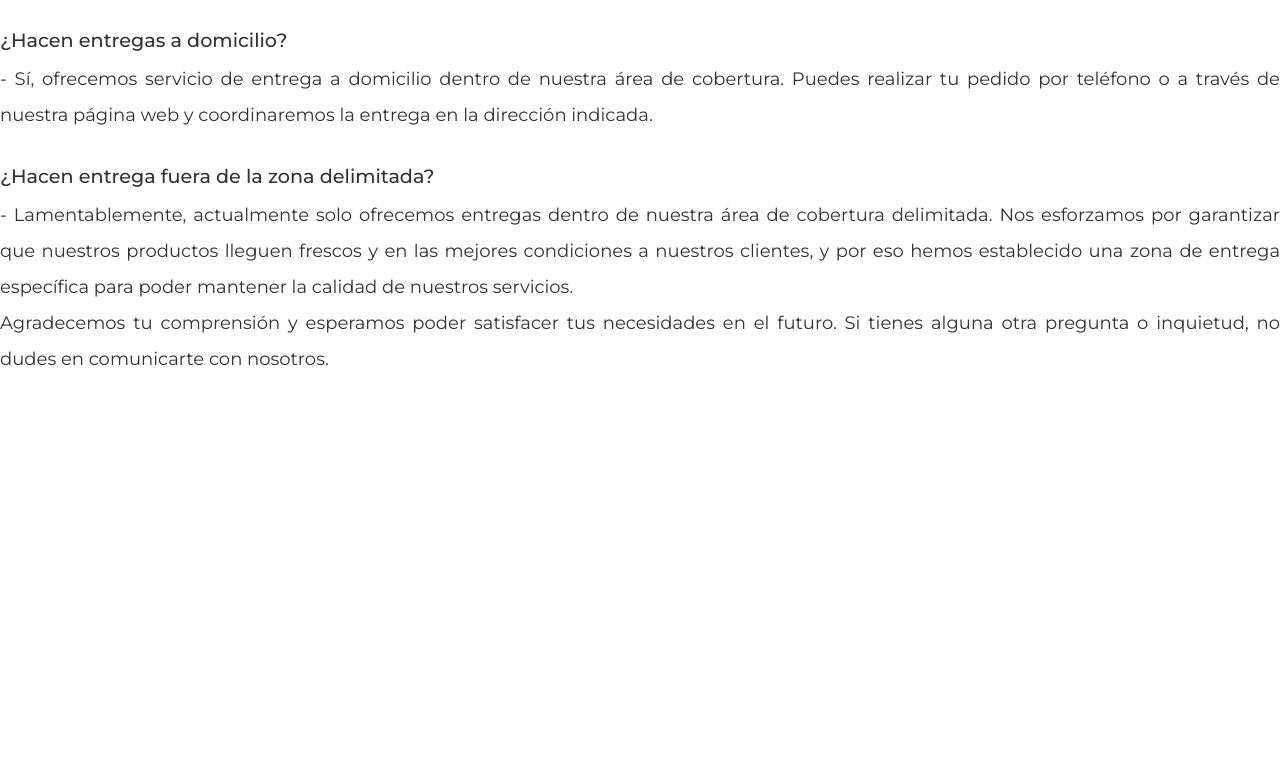
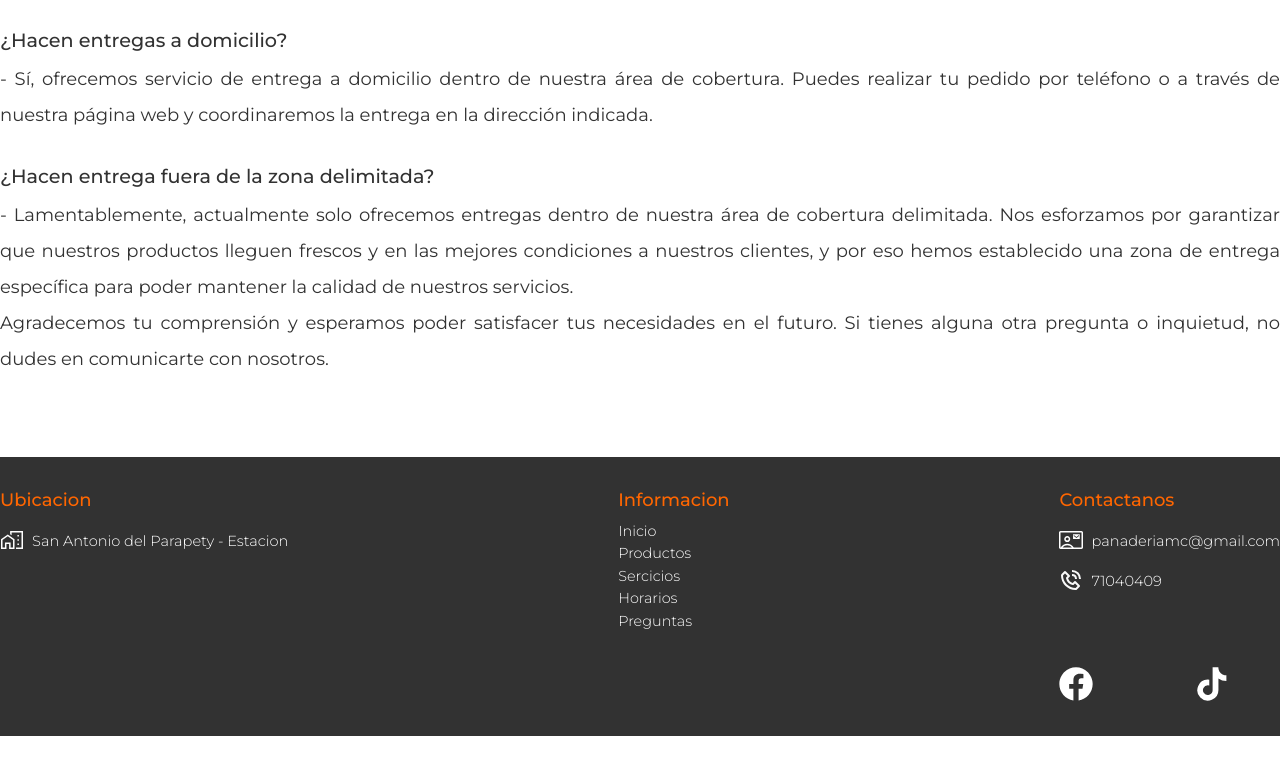
Before and after one commit to Franzrmc/panaderia-MC, a plain HTML site: page index.html in a window 1280 px wide. Shown: the part 3140-3914 px from the top of the page. Before the commit the page ends 3597 px from the top, so only its background shows below. Drawn offline with Linux system fonts and the light colour scheme.

Commit message:
footer
queda reubicar el footer

```diff
--- a/index.html
+++ b/index.html
@@ -441,7 +441,81 @@
             </div>
          </section>
 
-         <footer class="footer"></footer>
+         <footer class="footer">
+            <div class="footer__contenedor">
+               <div class="footer__seccion">
+                  <div class="footer__item">
+                     <h3 class="footer__item--titulo">Ubicacion</h3>
+
+                     <a href="mailto:mcpanaderia@gmial.com" target="_blank">
+                        <div class="footer__item--link">
+                           <img
+                              src="/assets/img_ubicacion.svg"
+                              class="footer__item--img"
+                           />
+
+                           <p class="footer__item--descripcion">
+                              San Antonio del Parapety - Estacion
+                           </p>
+                        </div>
+                     </a>
+                  </div>
+                  <div class="footer__item">
+                     <h3 class="footer__item--titulo">Informacion</h3>
+                     <div class="footer__item--contenido">
+                        <p class="footer__item--descripcion">Inicio</p>
+                        <p class="footer__item--descripcion">Productos</p>
+                        <p class="footer__item--descripcion">Sercicios</p>
+                        <p class="footer__item--descripcion">Horarios</p>
+                        <p class="footer__item--descripcion">Preguntas</p>
+                     </div>
+                  </div>
+                  <div class="footer__item">
+                     <h3 class="footer__item--titulo">Contactanos</h3>
+
+                     <a href="mailto:mcpanaderia@gmial.com" target="_blank">
+                        <div class="footer__item--link">
+                           <img
+                              src="/assets/emailbtn.svg"
+                              alt=""
+                              class="footer__item--img"
+                           />
+
+                           <p class="footer__item--descripcion">
+                              panaderiamc@gmail.com
+                           </p>
+                        </div>
+                     </a>
+
+                     <a href="telf:59171040409" target="_blank">
+                        <div class="footer__item--link">
+                           <img
+                              src="/assets/call.svg"
+                              alt=""
+                              class="footer__item--img"
+                           />
+
+                           <p class="footer__item--descripcion">71040409</p>
+                        </div>
+                     </a>
+                  </div>
+               </div>
+               <div class="footer__social">
+                  <div class="footer__social--link">
+                     <img
+                        src="assets/facebok-icon.svg"
+                        alt=""
+                        class="footer__socil--img"
+                     />
+                     <img
+                        src="assets/tiktok.svg"
+                        alt=""
+                        class="footer__socil--img"
+                     />
+                  </div>
+               </div>
+            </div>
+         </footer>
       </main>
 
       <script defer src="/js/pmc.js"></script>
--- a/styles/contenido.css
+++ b/styles/contenido.css
@@ -60,7 +60,8 @@
 .productos__contenedor,
 .sercicios__contenedor,
 .horarios__contenedor,
-.preguntas__contenedor {
+.preguntas__contenedor,
+.footer__contenedor {
     width: 80em;
     max-width: 80em;
     margin: 5em auto 5em auto;
@@ -73,7 +74,8 @@
 
     .productos__contenedor,
     .sercicios__contenedor,
-    .horarios__contenedor {
+    .horarios__contenedor,
+    .footer__contenedor {
         display: flex;
         flex-direction: column;
         width: 100%;
@@ -866,3 +868,71 @@
     }
 
 }
+
+
+/*footer version escritorio*/
+
+.footer {
+    background-color: var(--color-secundario);
+    width: 100%;
+}
+
+
+.footer__seccion {
+    display: flex;
+    justify-content: space-between;
+}
+
+.footer__item {
+
+    margin-top: 2em;
+}
+
+.footer__item--titulo {
+    color: var(--color-Principal);
+    font-weight: 500;
+    margin-bottom: .5em;
+}
+
+.footer__item--contenido {
+    display: flex;
+    flex-direction: column;
+}
+
+.footer__item--img {
+    width: 1.5rem;
+    margin-right: .5em;
+}
+
+.footer__item--link {
+    display: flex;
+    align-items: flex-end;
+    padding: .5em 0em;
+}
+
+.footer__item--descripcion,
+.footer__item--link {
+    color: var(--color-tema);
+    font-size: .9em;
+    font-weight: 300;
+}
+
+
+/*redes sociales footer*/
+
+.footer__social {
+
+    display: flex;
+    align-items: center;
+    justify-content: flex-end;
+
+}
+
+.footer__social--link {
+    display: flex;
+}
+
+.footer__socil--img {
+    width: 2.5em;
+    margin: 2em 3em;
+}
```
Also changed, not shown: assets/img_ubicacion.svg (added).
